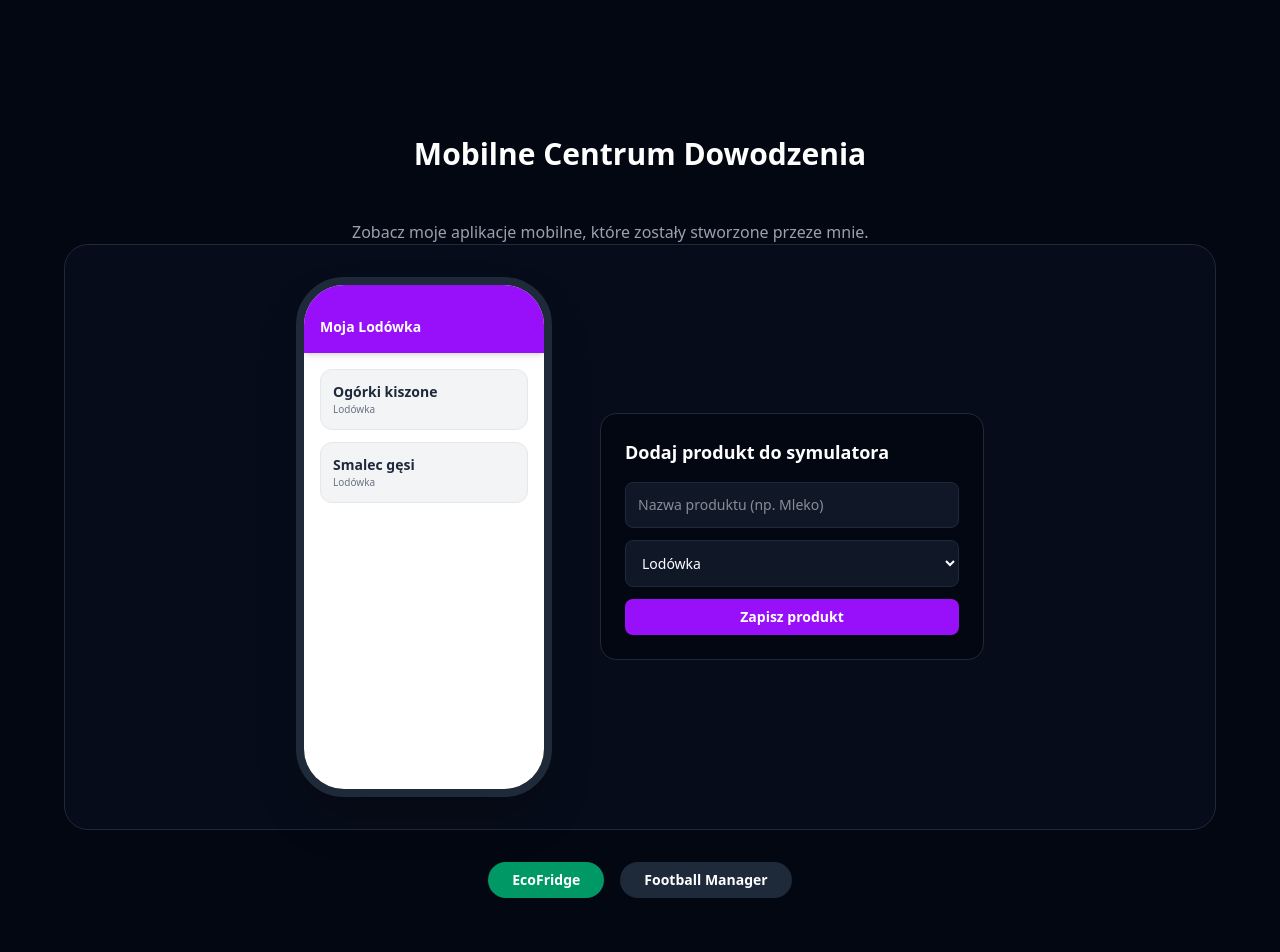
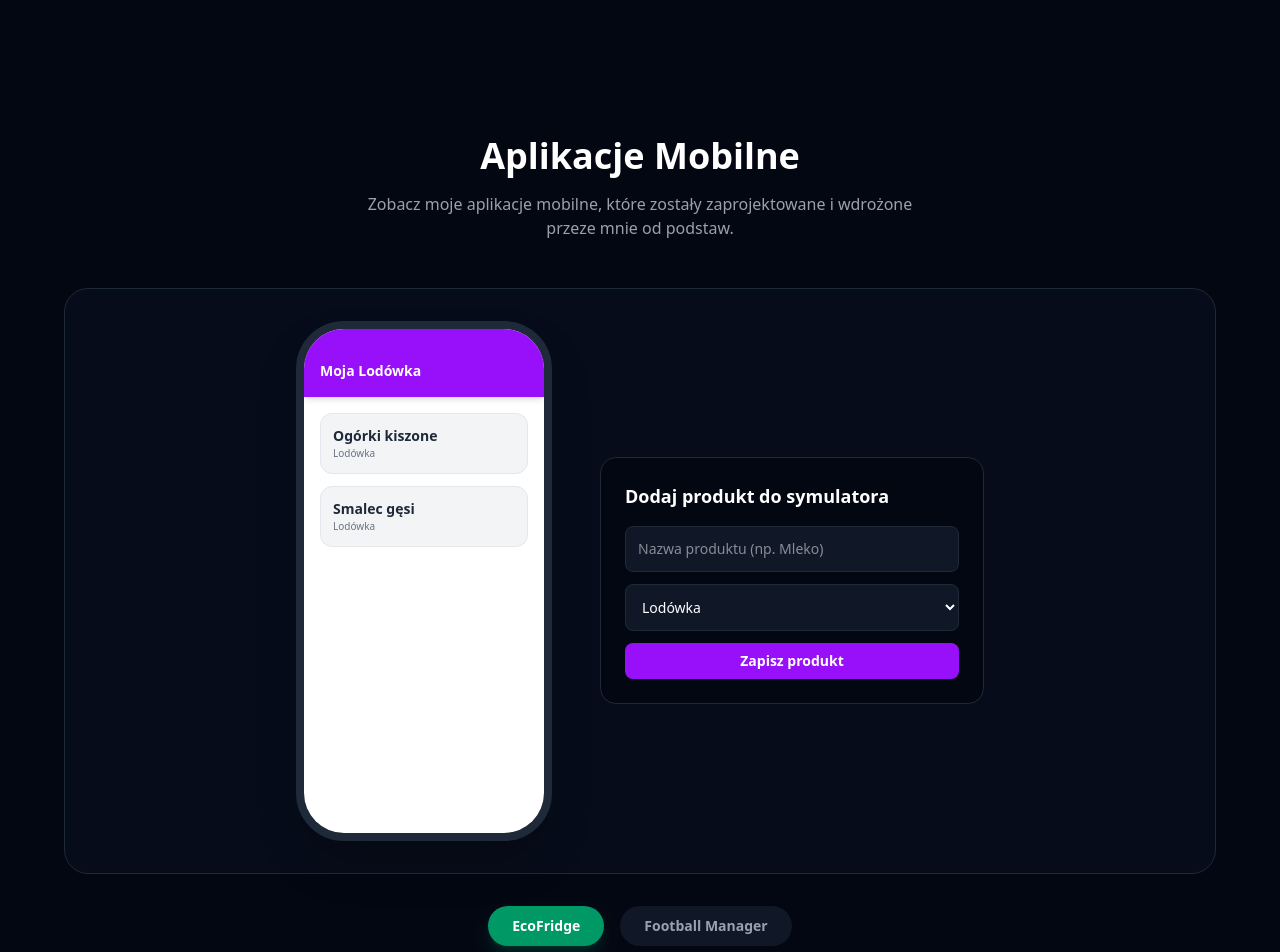
Before and after one commit to dzienbardzodobry/modern-portfolio-nextjs, a Next.js app: page / in a window 1280 px wide. Shown: the part 1600-2552 px from the top of the page. Built offline with nearby package versions, Linux system fonts and the light colour scheme.

Commit message:
Poprawki tresci oraz animacje

```diff
--- a/app/page.tsx
+++ b/app/page.tsx
@@ -83,6 +83,7 @@ export default function Home() {
   };
 
   const [isTerminalOpen, setIsTerminalOpen] = useState(false);
+  const [activeApp, setActiveApp] = useState<'eco' | 'football'>('eco');
 
 
     function MobileAppSimulator() {
@@ -330,18 +331,42 @@ export default function Home() {
         </div>
       </section>
 
-  {/* Wewnątrz sekcji Portfolio */}
+    {/* ZMODYFIKOWANA: Sekcja Mobile Showcase z poprawioną typografią i odstępami */}
     <section id="mobile-showcase" className="py-24 px-6 md:px-10">
       <div className="max-w-6xl mx-auto">
-      <h2 className="text-3xl font-extrabold text-center mb-12">Mobilne Centrum Dowodzenia</h2>
-      <p className="text-gray-400 max-w-xl mx-auto">Zobacz moje aplikacje mobilne, które zostały stworzone przeze mnie.</p>
+        {/* Nagłówki wyśrodkowane z odpowiednim marginesem */}
+        <div className="text-center mb-12">
+          <h2 className="text-3xl md:text-4xl font-extrabold mb-4">Aplikacje Mobilne</h2>
+          <p className="text-gray-400 max-w-xl mx-auto">
+            Zobacz moje aplikacje mobilne, które zostały zaprojektowane i wdrożone przeze mnie od podstaw.
+          </p>
+        </div>
 
+        {/* Symulator */}
         <MobileAppSimulator />
 
+        {/* Przełączniki projektów */}
         <div className="flex justify-center gap-4 mt-8">
-        {/* Tutaj dodamy przyciski przełączające między EcoFridge a Piłką Nożną */}
-        <button className="px-6 py-2 bg-emerald-600 rounded-full font-bold text-sm">EcoFridge</button>
-        <button className="px-6 py-2 bg-gray-800 rounded-full font-bold text-sm">Football Manager</button>
+          <button
+            onClick={() => setActiveApp('eco')}
+            className={`px-6 py-2.5 rounded-full font-bold text-sm transition-all duration-300 ${
+              activeApp === 'eco'
+                ? 'bg-emerald-600 text-white shadow-lg shadow-emerald-600/20'
+                : 'bg-gray-900 text-gray-400 hover:bg-gray-800'
+            }`}
+          >
+            EcoFridge
+          </button>
+          <button
+            onClick={() => setActiveApp('football')}
+            className={`px-6 py-2.5 rounded-full font-bold text-sm transition-all duration-300 ${
+              activeApp === 'football'
+                ? 'bg-blue-600 text-white shadow-lg shadow-blue-600/20'
+                : 'bg-gray-900 text-gray-400 hover:bg-gray-800'
+            }`}
+          >
+            Football Manager
+          </button>
         </div>
       </div>
     </section>
```
Lines whose indentation alone changed are shown as unchanged.
